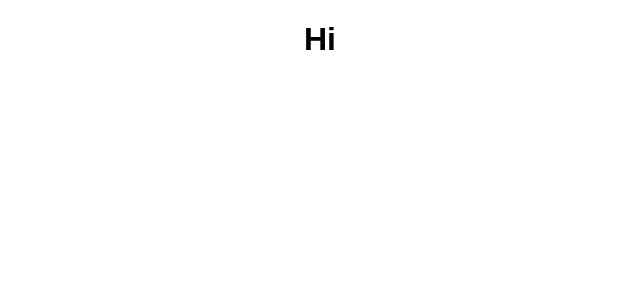
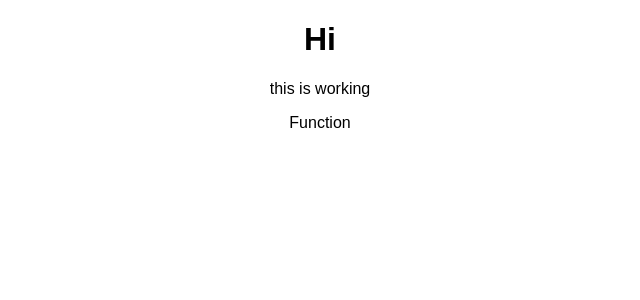
Before and after one commit to toch88/React_tut_udemy, a React (Create React App) app: page / in a window 1280 px wide. Shown: the top 300 px of the page, without its empty margins (320-960 px from the left). Built offline with nearby package versions, Linux system fonts and the light colour scheme; the HTML template or start-up script is replaced by a standard one.

Commit message:
First component

```diff
--- a/src/App.tsx
+++ b/src/App.tsx
@@ -1,16 +1,18 @@
 import * as React from 'react';
 import './App.css';
-
+import Person from './Person/Preson'
 // import logo from './logo.svg';
 
 class App extends React.Component {
   public render() {
-    // return (
-    //   <div className="App">
-    //     <h1>Hi</h1>
-    //   </div>
-    // );
-    return React.createElement('div', {className: 'App'}, React.createElement('h1', null, 'Hi'));
+    return (
+      <div className="App">
+        <h1>Hi</h1>
+        <p>this is working</p>
+        <Person/>
+      </div>
+    );
+    // return React.createElement('div', {className: 'App'}, React.createElement('h1', null, 'Hi'));
   }
 }
 
--- /dev/null
+++ b/src/Person/Preson.tsx
@@ -0,0 +1,7 @@
+import * as React from 'react';
+
+const preson:any=()=>{
+    return <p>Function</p>
+};
+
+export default preson
```
